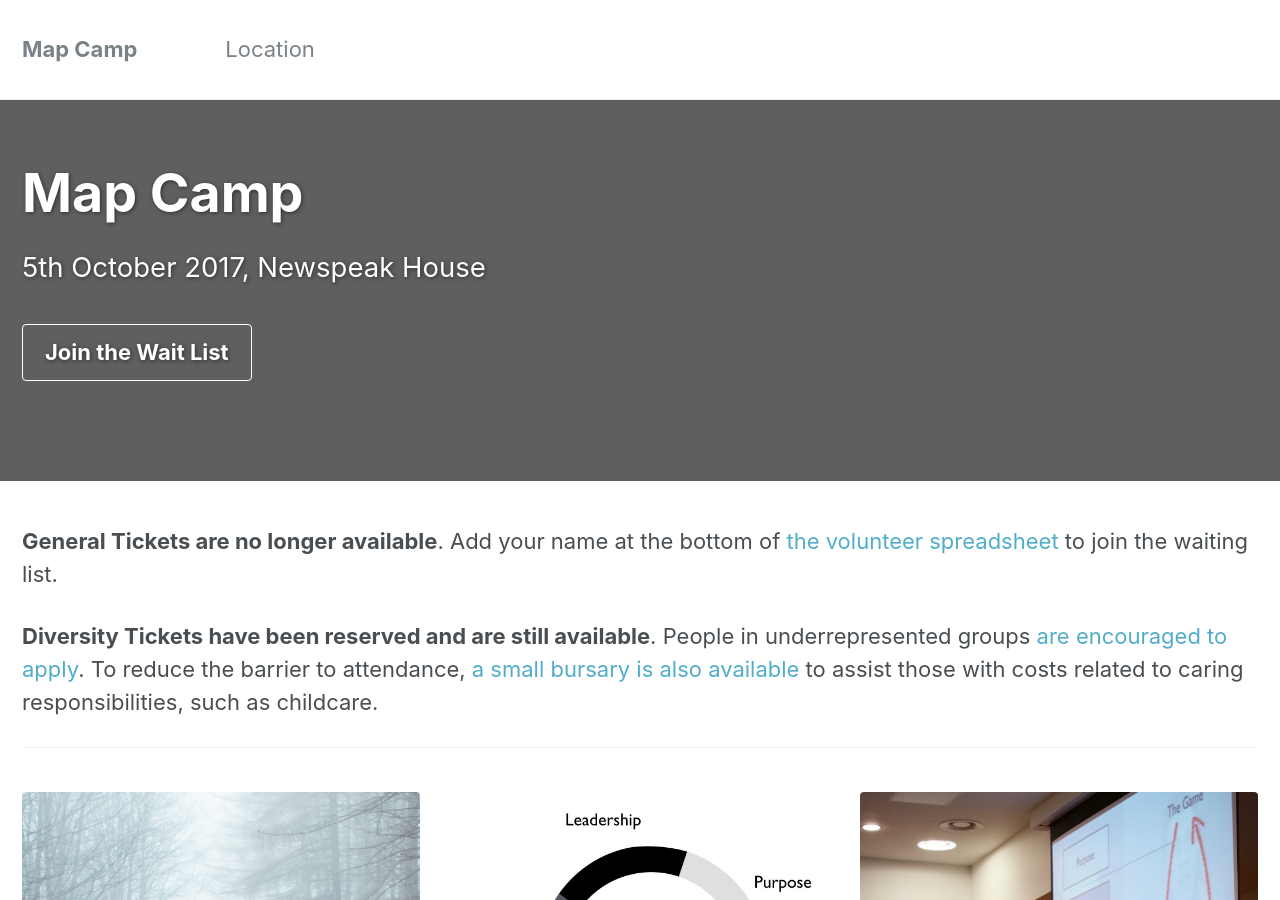
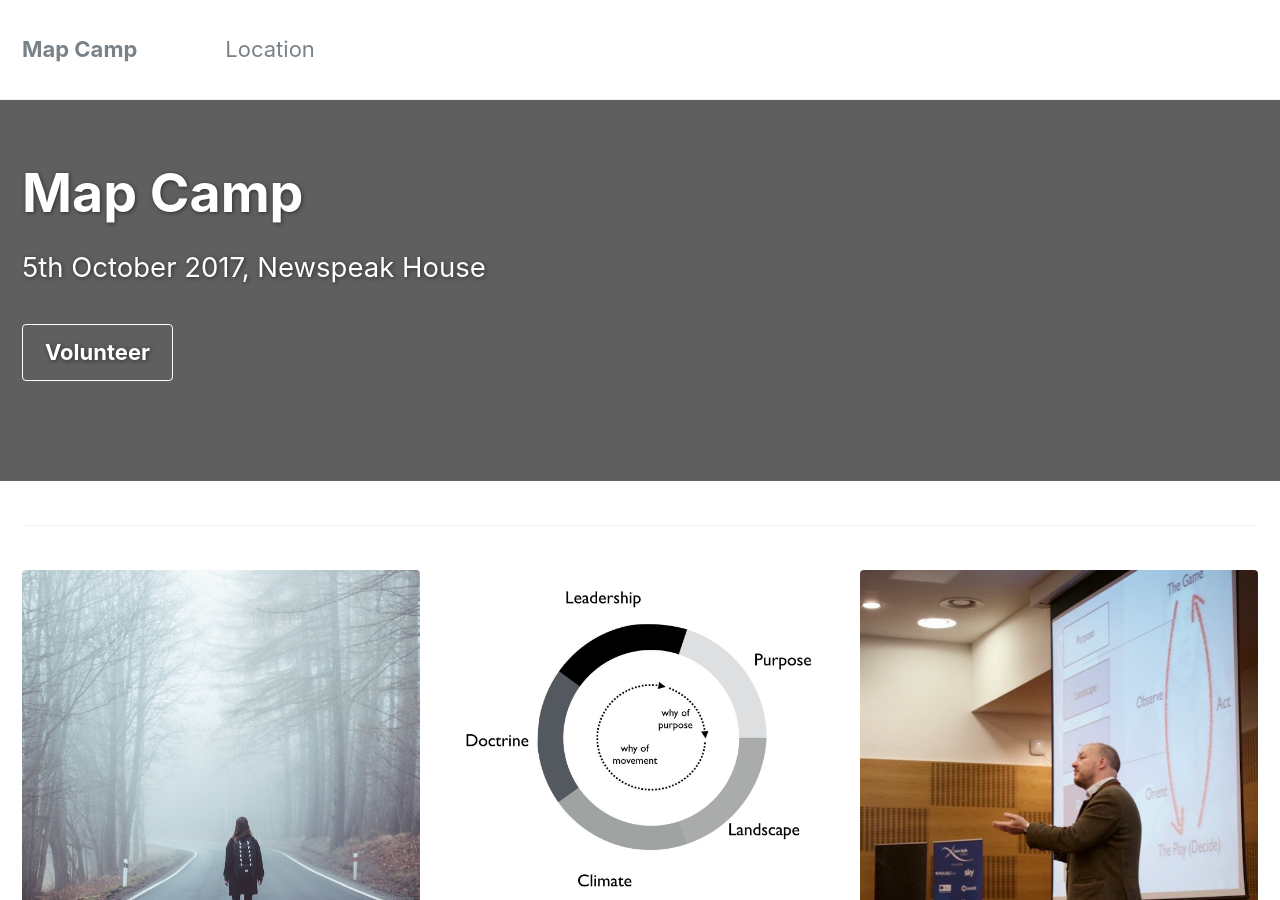
Before and after one commit to mapcampcommittee/mapcampcommittee.github.io, a Jekyll site: the page built from index.html, in a window 1280 px wide and 900 px high. Built offline with Jekyll 4.4.1, drawn with Linux system fonts in a browser that asks for light colours; the list of posts is cut into pages by our own code; comment, search, counter and statistics services are not loaded.

Commit message:
Revert "WIP: Announcement about general tickets, diversity tickets, and care bursary."

```diff
--- a/index.html
+++ b/index.html
@@ -8,7 +8,7 @@
   overlay_color: "#000"
   overlay_filter: "0.4"
   overlay_image: /assets/images/YellowstoneBackground.jpg
-  cta_label: "Join the Wait List"
+  cta_label: "Volunteer"
   cta_url: "http://volunteers.map-camp.com"
 excerpt: "5th October 2017, Newspeak House"
 #excerpt: "Maps enable us to determine the why of action."
@@ -41,11 +41,6 @@
 
 ---
 
-<div>
-  <p><strong>General Tickets are no longer available</strong>. Add your name at the bottom of <a href="http://volunteers.map-camp.com">the volunteer spreadsheet</a> to join the waiting list.</p>
-  <p><strong>Diversity Tickets have been reserved and are still available</strong>. People in underrepresented groups <a href="#">are encouraged to apply</a>. To reduce the barrier to attendance, <a href="#">a small bursary is also available</a> to assist those with costs related to caring responsibilities, such as childcare.</p>
-</div>
-
 {% include feature_row id="intro" type="center" %}
 
 {% include feature_row %}
```
